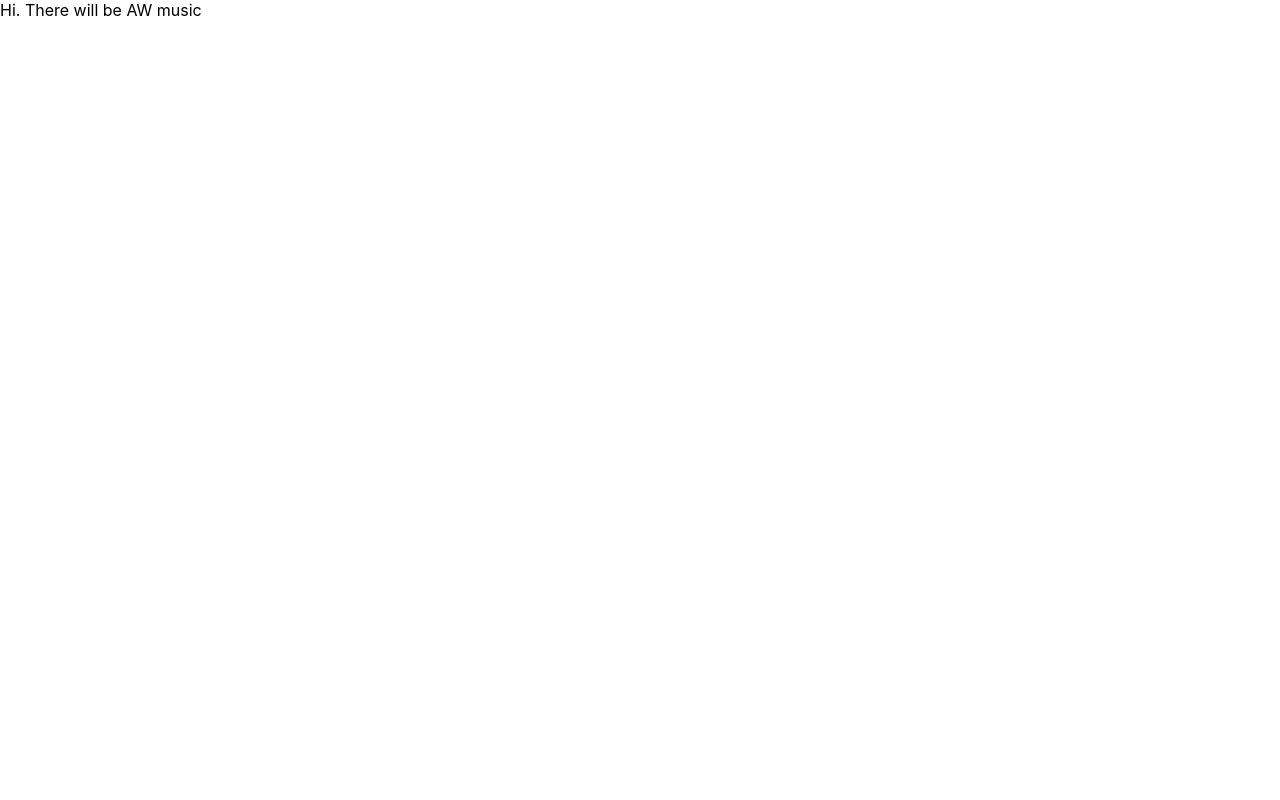
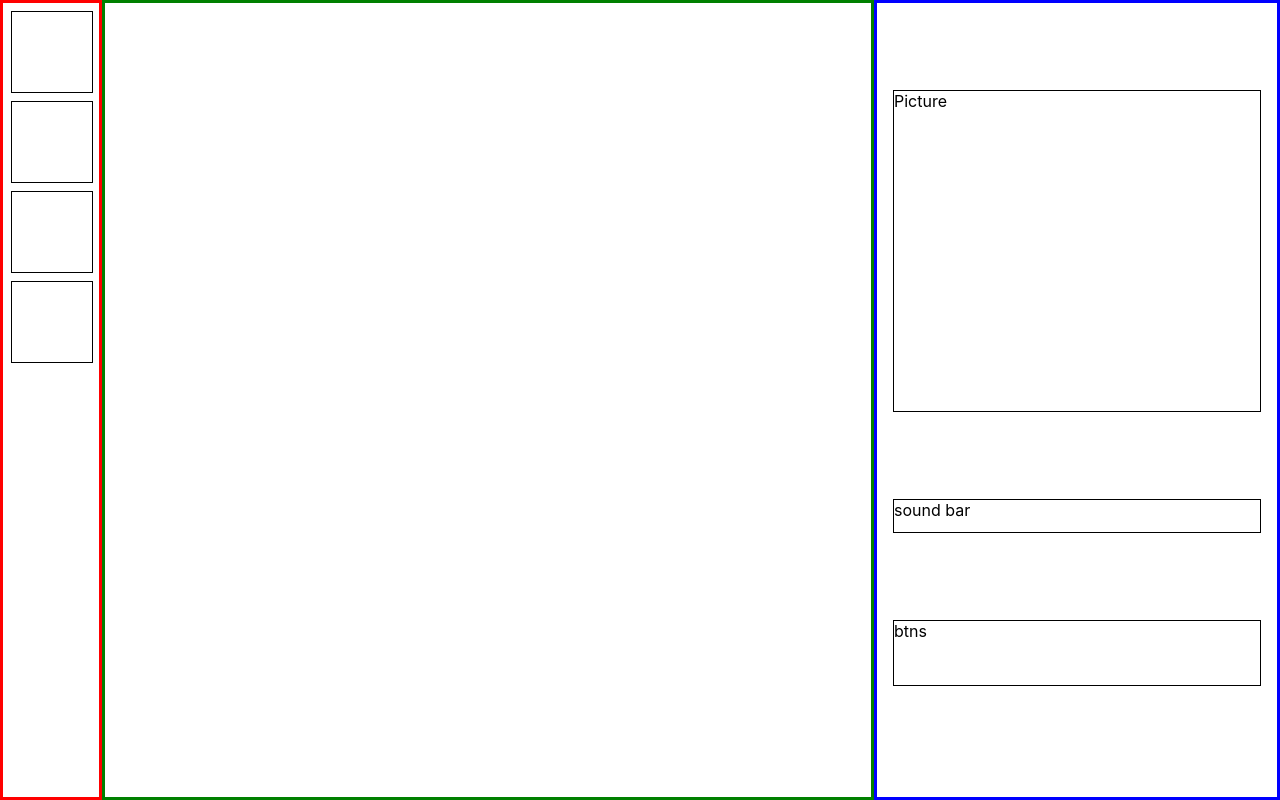
Before and after one commit to andSKLV/awmusic, a React (Create React App) app: page / in a window 1280 px wide. Built offline with nearby package versions, Linux system fonts and the light colour scheme.

Commit message:
done skeleton of project

```diff
--- a/src/components/App/App.js
+++ b/src/components/App/App.js
@@ -1,12 +1,11 @@
 import React, { Component } from 'react';
 import './App.css';
+import Main from '../Main';
 
 class App extends Component {
   render() {
     return (
-      <div className="App">
-        Hi. There will be AW music
-      </div>
+      <Main/>
     );
   }
 }
--- /dev/null
+++ b/src/components/Main/Main.js
@@ -0,0 +1,22 @@
+import React from 'react';
+import Sidebar from '../Sidebar';
+import Player from '../Player';
+
+class Main extends React.Component {
+  render () {
+    return (
+      <div className='main_container'>
+        <div className='main_left'>
+          <Sidebar/>
+        </div>
+        <div className='main_center'>
+        </div>
+        <div className='main_right'>
+          <Player/>
+        </div>
+      </div>
+    )
+  }
+}
+
+export default Main;
--- /dev/null
+++ b/src/components/Main/index.js
@@ -0,0 +1,3 @@
+import Main from './Main.js';
+import './style.css';
+export default Main;
--- /dev/null
+++ b/src/components/Main/style.css
@@ -0,0 +1,25 @@
+*{
+  padding: 0;
+  margin: 0;
+}
+.main_container{
+  display: flex;
+  flex-direction: row;
+  width: 100vw;
+  height: 100vh;
+}
+.main_left{
+  width: 96px;
+  box-sizing: content-box;
+  border: 3px solid red;
+}
+.main_center{
+  flex-grow: 1;
+  box-sizing: content-box;
+  border: 3px solid green;
+}
+.main_right{
+  width: 400px;
+  box-sizing: content-box;
+  border: 3px solid blue;
+}
--- /dev/null
+++ b/src/components/Player/Player.js
@@ -0,0 +1,19 @@
+import React from 'react';
+
+const Player = props => {
+  return (
+    <div className="player_container">
+      <div style={{"height":"320px","weight":"320px"}}>
+        Picture
+      </div>
+      <div style={{"height": "32px"}}>
+        sound bar
+      </div>
+      <div style={{'height' : '64px'}}>
+        btns
+      </div>
+    </div>
+  );
+}
+
+export default Player;
--- /dev/null
+++ b/src/components/Player/index.js
@@ -0,0 +1,3 @@
+import Player from './Player.js';
+import './style.css';
+export default Player;
--- /dev/null
+++ b/src/components/Player/style.css
@@ -0,0 +1,12 @@
+.player_container{
+  padding: 16px;
+  display: flex;
+  flex-direction: column;
+  justify-content: space-evenly;
+  height: 95%;
+}
+.player_container div {
+  box-sizing: content-box;
+  border: 1px solid black;
+  margin-bottom: 16px;
+}
--- /dev/null
+++ b/src/components/Sidebar/Sidebar.js
@@ -0,0 +1,21 @@
+import React from 'react';
+
+const Sidebar = props=> {
+  return (
+    <div className='sidebar_container'>
+      <div>
+
+      </div>
+      <div>
+
+      </div>
+      <div>
+
+      </div>
+      <div>
+
+      </div>
+    </div>
+  );
+}
+export default Sidebar;
--- /dev/null
+++ b/src/components/Sidebar/index.js
@@ -0,0 +1,3 @@
+import Sidebar from './Sidebar.js';
+import './style.css';
+export default Sidebar;
--- /dev/null
+++ b/src/components/Sidebar/style.css
@@ -0,0 +1,12 @@
+.sidebar_container{
+  display: flex;
+  flex-direction: column;
+  padding: 8px;
+}
+.sidebar_container div {
+  margin-bottom: 8px;
+  box-sizing: content-box;
+  border: 1px solid black;
+  height: 80px;
+  width: 80px;
+}
```
